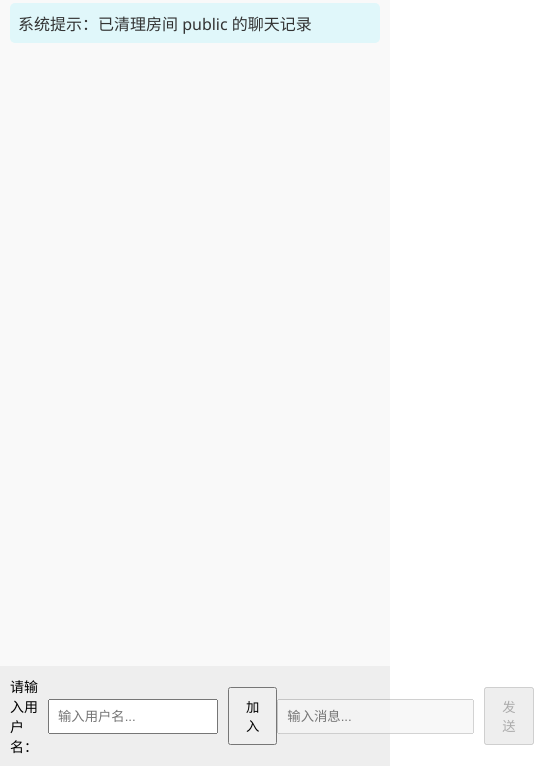
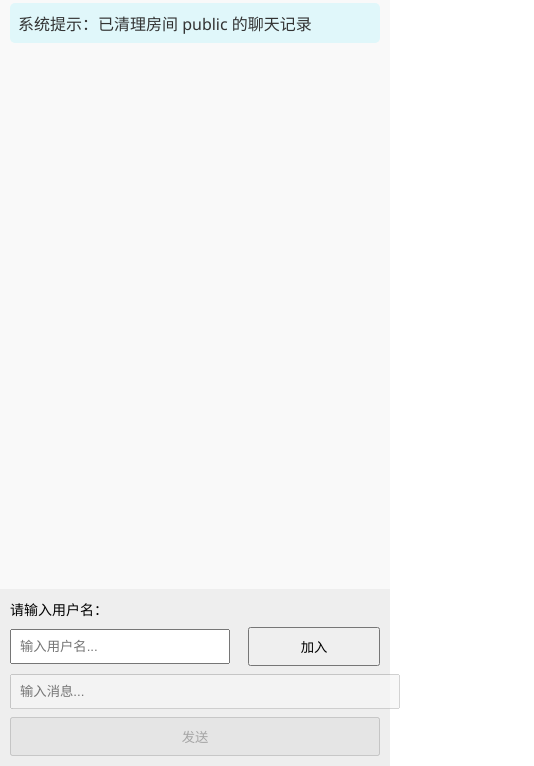
Before and after one commit to Limkon/TCR, a website: page public/index.html in a window 390 px wide. Shown: the part 78-844 px from the top of the page, 534 px wide, since content can reach past the window. Drawn offline with Linux system fonts and the light colour scheme.

Commit message:
Update style.css

```diff
--- a/public/style.css
+++ b/public/style.css
@@ -131,3 +131,38 @@ body.dark-mode .message-right {
     background: #4a704a; /* 更深的绿色背景，提高对比度 */
     color: #f0f0f0; /* 浅灰色文字，清晰可读 */
 }
+
+/* 移动端适配 */
+@media (max-width: 600px) {
+    footer {
+        flex-wrap: wrap; /* 允许换行 */
+        gap: 8px; /* 元素间距 */
+    }
+
+    footer label {
+        width: 100%; /* 标签独占一行 */
+        margin-right: 0;
+        text-align: left;
+    }
+
+    footer #username {
+        width: 100%; /* 用户名输入框占满一行 */
+        max-width: 200px; /* 限制最大宽度 */
+    }
+
+    footer #message {
+        width: 100%; /* 消息输入框占满一行 */
+        flex: none; /* 移除 flex: 1，避免拉伸 */
+    }
+
+    footer button {
+        padding: 8px 12px; /* 缩小按钮 */
+        width: auto; /* 按钮自适应内容 */
+    }
+
+    footer #join,
+    footer #send {
+        flex: 1; /* 按钮均分剩余空间 */
+        min-width: 80px; /* 确保按钮有最小宽度 */
+    }
+}
```
